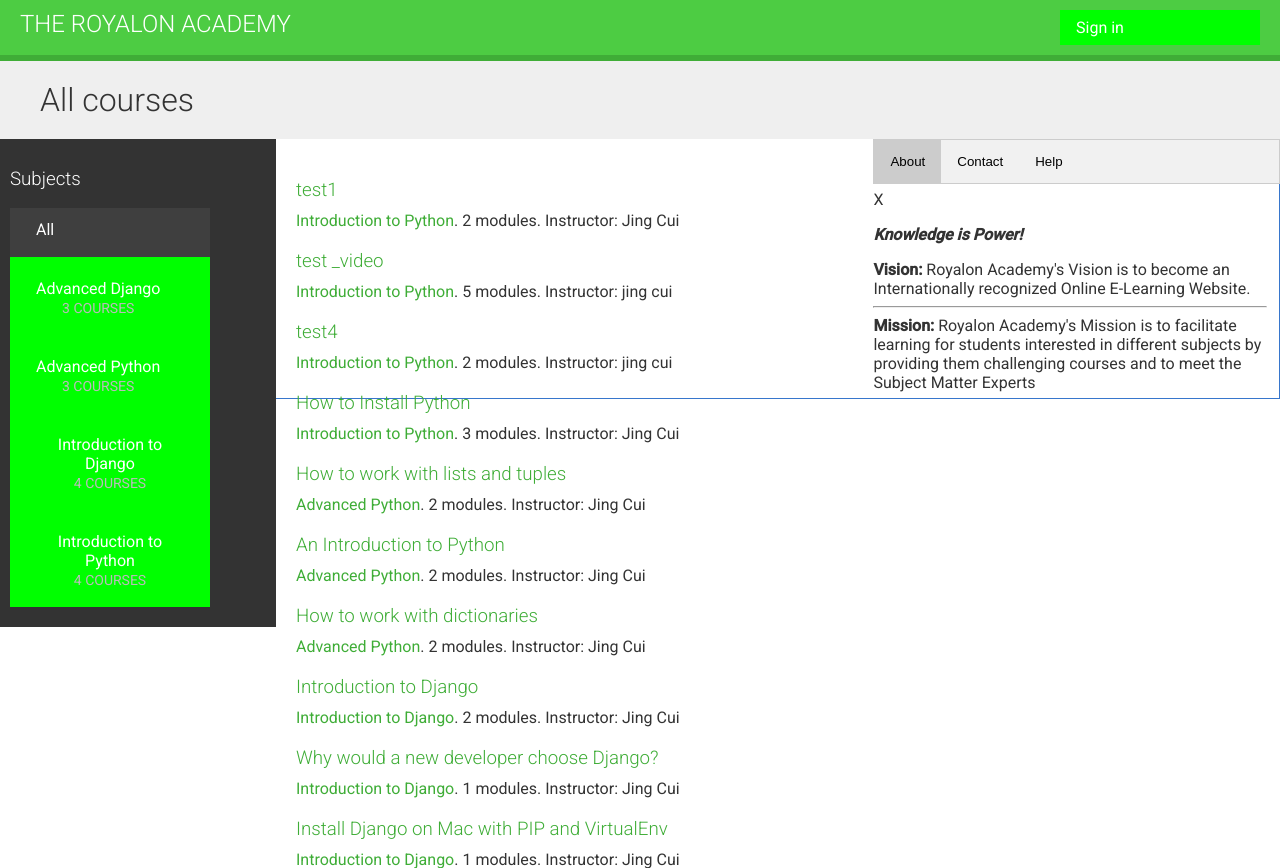
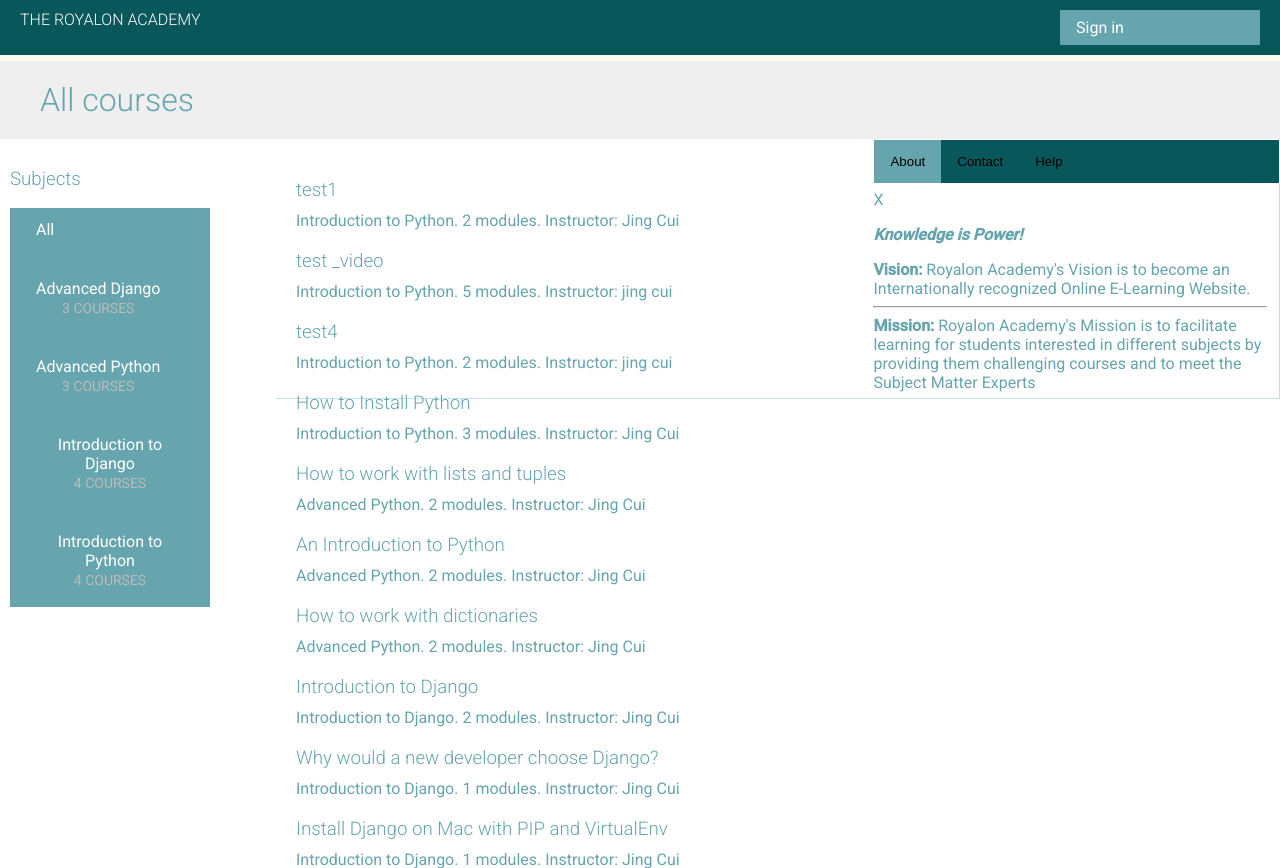
Before and after one commit to khd20/Group2E-learning, a Django app: page / in a window 1280 px wide, after a click on "About". Shown: the top 868 px of the page. Run offline with Django 3.2, Linux system fonts and the light colour scheme; data comes from the database, SQL or seed files in the repository; both versions use the stored data as it was after the commit; parts of the project's set-up code (start-up, migrations or seed data) failed here and were passed over; some libraries are stand-ins or nearby versions.

Commit message:
kim css changes

```diff
--- a/educa/cart/templates/cart/detail.html
+++ b/educa/cart/templates/cart/detail.html
@@ -24,7 +24,7 @@
             <tr>
                 <td>
                     <a href="{{ product.get_absolute_url }}">
-                        <img src="{% if product.image %}{{ product.image.url }}{% else %}{% static "img/no_image.png" %}{% endif %}">
+                        <img src="{% if product.image %}{{ product.image.url }}{% else %}{% static "img/no_image.png3" %}{% endif %}">
                     </a>
                 </td>
                 <td>{{ product.name }}</td>
--- a/educa/courses/static/css/base.css
+++ b/educa/courses/static/css/base.css
@@ -4,11 +4,11 @@ body {
     margin:0;
     font-family:'Roboto', sans-serif;
     font-weight:400;
-    color:#333;
+    color: #66a5ad;
 }
 
 a {
-    color:#3fad37;
+    color: #66a5ad;
     text-decoration:none;
 }
 
@@ -42,17 +42,17 @@ h1 {
 }
 
 #header {
-    background:#4dcc43;
+    background: #07575b;
     overflow:auto;
     padding:10px 20px;
-    border-bottom:6px solid #3fad37;
+    border-bottom:6px solid #fafff4;
 }
 
 #header .logo {
     text-decoration:none;
     font-family:'Roboto', sans-serif;
     font-weight:300;
-    text-transform:uppercase;
+    text-transform:uppercase;q
     font-size:24px;
     color:#fff;
     float:left;
@@ -73,8 +73,8 @@ h1 {
     width:20%;
     padding:10px;
     float:left;
-    background:#333;
-    color: #fff;
+    background: #ffffff;
+    color: #66a5ad;
     font-family:'Roboto', sans-serif;
 }
 
@@ -91,11 +91,11 @@ h1 {
 }
 
 .contents ul li.selected {
-    background:#3f3f3f;
+    background: #66a5ad;
 }
 
 .contents ul li:hover {
-    background:#3f3f3f;
+    background: #ffffff;
     cursor:move;
 }
 
@@ -112,7 +112,7 @@ h1 {
 }
 
 .contents ul a:hover {
-    color:#4dcc43;
+    color: #66a5ad;
 }
 
 .module {
@@ -148,8 +148,8 @@ label {
 }
 
 input, select, textarea {
-    border:1px solid #ccc;
-    border-bottom:3px solid #ccc;
+    border:1px solid #07575b;
+    border-bottom:3px solid #66a5ad;
     padding:8px 12px;
     font-size:16px;
     font-family:'Roboto', sans-serif;
@@ -168,7 +168,7 @@ select {
 
 input[type=submit], a.button {
     border-radius:5px;
-    background:#4dcc43;
+    background: #07575b;
     color:#fff;
     font-size:16px;
     text-transform:uppercase;
@@ -178,13 +178,13 @@ input[type=submit], a.button {
 }
 
 a.secondary-button {
-    border:3px solid #4dcc43;
+    border:3px solid #c4dfe6;
     padding:10px 20px;
     margin:10px 0;
 }
 
 input[type=submit]:hover {
-    background:#3fad37;
+    background: #c4dfe6;
 }
 
 ul#course-modules {
@@ -207,7 +207,7 @@ ul#course-modules li:nth-child(even) {
 }
 
 ul#course-modules li:hover {
-    background:#ccc;
+    background: #66a5ad;
     cursor:move;
 }
 
@@ -235,14 +235,14 @@ ul#course-modules li:hover {
 #module-contents input[type="submit"] {
     width:auto;
     background:none;
-    color:#3fad37;
+    color: #66a5ad;
     margin:0 0 20px 10px;
     padding:0;
     text-transform:none;
 }
 
 .course-info {
-    border:1px solid #ccc;
+    border:1px solid #c4dfe6;
     padding:10px 20px 20px;
     width:400px;
     overflow:auto;
@@ -254,13 +254,13 @@ ul#course-modules li:hover {
 }
 
 .helptext {
-    color:#ccc;
+    color: #ffffff;
     padding-left:20px;
 }
 div.tab {
     overflow: hidden;
-    border: 1px solid #ccc;
-    background-color: #f1f1f1;
+    border: 1px solid #ffffff;
+    background-color: #07575b;
 }
 
 /* Style the buttons inside the tab */
@@ -276,19 +276,19 @@ div.tab button {
 
 
 div.tab button:hover {
-    background-color: #41dd2c;
+    background-color: #66a5ad;
 }
 
 
 div.tab button.active {
-    background-color: #ccc;
+    background-color: #66a5ad;
 }
 
 
 .tabcontent {
     display: none;
     padding: 6px 12px;
-    border: 1px solid #3776cc;
+    border: 1px solid #c4dfe6;
     border-top: none;
 
 .tabcontent {
--- a/educa/courses/templates/base.html
+++ b/educa/courses/templates/base.html
@@ -12,13 +12,13 @@
                 margin: 0;
                 padding: 0;
                 width: 200px;
-                background-color: #00ff00;
+                background-color: #66a5ad;
                 }
             li a {
                  display: inline;
                  text-align:center;
                  float:left;
-                 color: black;
+                 color: #66a5ad;
                  padding: 8px 16px;
                  text-decoration: none;
                 }
@@ -37,6 +37,7 @@
                 <li {% if section == "dashboard" %}class="selected"{% endif %}><a href="{% url "dashboard" %}">My dashboard</a></li>
                 <li {% if section == "My Courses" %}class="selected"{% endif %}><a href="{% url "manage_course_list" %}">Manage Courses</a></li>
 				<li {% if section == "My Shopping Cart" %}class="selected"{% endif %}><a href="{% url "product_list" %}">My shopping cart</a></li>
+
                 <li><a href="{% url "logout" %}">Sign out</a></li>
             {% else %}
                 <li><a href="{% url "login" %}">Sign in</a></li>
```
Also changed, not shown: educa/db.sqlite3, educa/media/images/python1.jpg (added).
